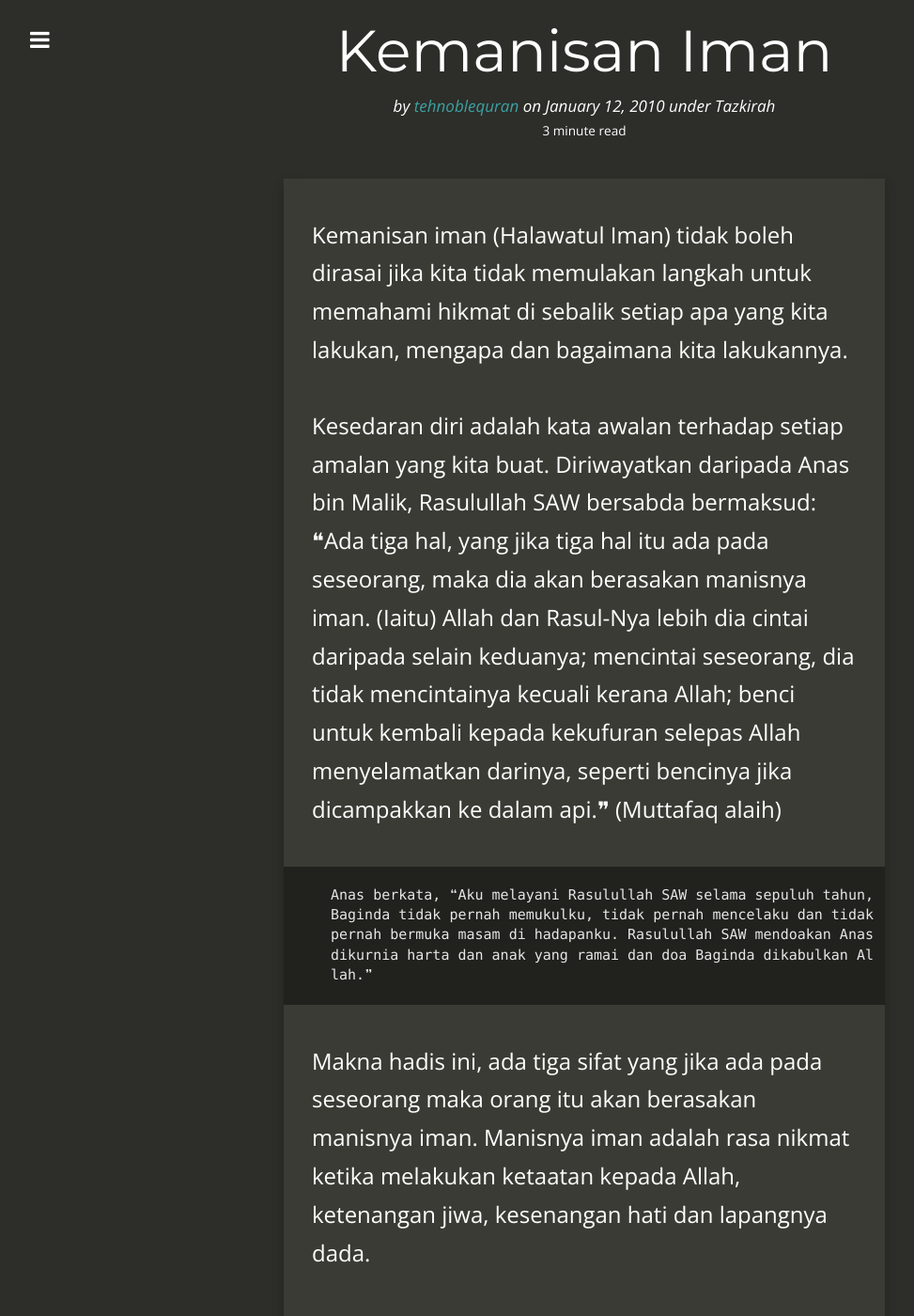
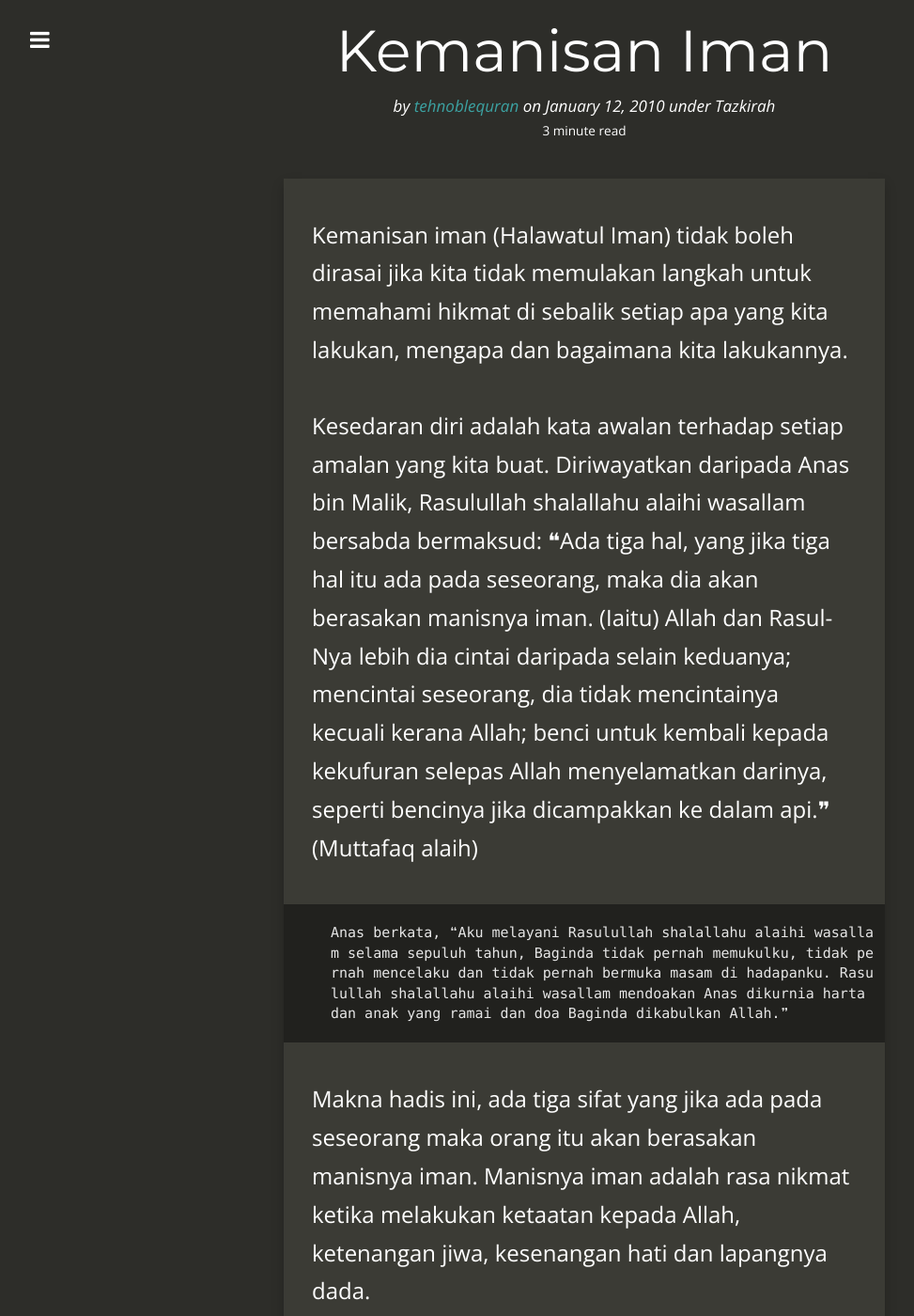
Before and after one commit to kedamaian/swsyafiq, a Jekyll site: the page built from _posts/2010-01-12-halawatul-iman.md, in a window 1280 px wide and 1400 px high. Shown: the whole window at 94% size, without its empty margins (18-991 px from the left). Built offline with Jekyll 4.4.1, drawn with Linux system fonts in a browser that asks for light colours; nearby versions of some CDN libraries; comment, search, counter and statistics services are not loaded; some of the changed text lies outside the part shown.

Commit message:
Update 2010-01-12-halawatul-iman.md

```diff
--- a/_posts/2010-01-12-halawatul-iman.md
+++ b/_posts/2010-01-12-halawatul-iman.md
@@ -8,11 +8,11 @@ categories:
 ---
 Kemanisan iman (Halawatul Iman) tidak boleh dirasai jika kita tidak memulakan langkah untuk memahami hikmat di sebalik setiap apa yang kita lakukan, mengapa dan bagaimana kita lakukannya.
 
-Kesedaran diri adalah kata awalan terhadap setiap amalan yang kita buat. Diriwayatkan daripada Anas bin Malik, Rasulullah SAW bersabda bermaksud: ❝Ada tiga hal, yang jika tiga hal itu ada pada seseorang, maka dia akan berasakan manisnya iman. (Iaitu) Allah dan Rasul-Nya lebih dia cintai daripada selain keduanya; mencintai seseorang, dia tidak mencintainya kecuali kerana Allah; benci untuk kembali kepada kekufuran selepas Allah menyelamatkan darinya, seperti bencinya jika dicampakkan ke dalam api.❞ (Muttafaq alaih)
+Kesedaran diri adalah kata awalan terhadap setiap amalan yang kita buat. Diriwayatkan daripada Anas bin Malik, Rasulullah shalallahu alaihi wasallam bersabda bermaksud: ❝Ada tiga hal, yang jika tiga hal itu ada pada seseorang, maka dia akan berasakan manisnya iman. (Iaitu) Allah dan Rasul-Nya lebih dia cintai daripada selain keduanya; mencintai seseorang, dia tidak mencintainya kecuali kerana Allah; benci untuk kembali kepada kekufuran selepas Allah menyelamatkan darinya, seperti bencinya jika dicampakkan ke dalam api.❞ (Muttafaq alaih)
 
 
 
-    Anas berkata, ❝Aku melayani Rasulullah SAW selama sepuluh tahun, Baginda tidak pernah memukulku, tidak pernah mencelaku dan tidak pernah bermuka masam di hadapanku. Rasulullah SAW mendoakan Anas dikurnia harta dan anak yang ramai dan doa Baginda dikabulkan Allah.❞
+    Anas berkata, ❝Aku melayani Rasulullah shalallahu alaihi wasallam selama sepuluh tahun, Baginda tidak pernah memukulku, tidak pernah mencelaku dan tidak pernah bermuka masam di hadapanku. Rasulullah shalallahu alaihi wasallam mendoakan Anas dikurnia harta dan anak yang ramai dan doa Baginda dikabulkan Allah.❞
 
 
 
@@ -54,18 +54,18 @@ Kata kunci segala permasalahan ini adalah ikhlas. Mengikut Imam Ibnul Qayyim, an
 
 
 
-Mencintai Rasulullah SAW yang menyusul selepas mencintai Allah adalah ciri terpenting yang harus dimiliki sesiapa saja yang ingin berasakan kelazatan iman. Cinta Allah dan Rasul-Nya adalah kayu ukur bagi kecintaan terhadap diri sendiri, orang tua, anak dan seluruh manusia.
+Mencintai Rasulullah shalallahu alaihi wasallam yang menyusul selepas mencintai Allah adalah ciri terpenting yang harus dimiliki sesiapa saja yang ingin berasakan kelazatan iman. Cinta Allah dan Rasul-Nya adalah kayu ukur bagi kecintaan terhadap diri sendiri, orang tua, anak dan seluruh manusia.
 
 
 
-Suatu ketika Saidina Umar berkata kepada Nabi SAW:
+Suatu ketika Saidina Umar berkata kepada Nabi shalallahu alaihi wasallam:
 
 ❝Wahai Rasulullah, sungguh engkau lebih aku cintai daripada segala sesuatu apa pun, kecuali diriku.❞
 
 
 
-Maka Nabi SAW menjawab, ❝Bukan begitu, demi zat yang jiwaku berada di tangan-Nya, sehingga aku lebih engkau cintai daripada dirimu sendiri.❞ Maka Umar menjawab, ❝Demi Allah, sesungguhnya engkau sekarang lebih aku cintai daripada diriku sendiri.❞
+Maka Nabi shalallahu alaihi wasallam menjawab, ❝Bukan begitu, demi zat yang jiwaku berada di tangan-Nya, sehingga aku lebih engkau cintai daripada dirimu sendiri.❞ Maka Umar menjawab, ❝Demi Allah, sesungguhnya engkau sekarang lebih aku cintai daripada diriku sendiri.❞
 
-Maka Nabi SAW menjawab, ❝Sekarang Umar, (telah sempurna imanmu).❞
+Maka Nabi shalallahu alaihi wasallam menjawab, ❝Sekarang Umar, (telah sempurna imanmu).❞
 
-Anas juga meriwayatkan daripada Rasulullah SAW, beliau bersabda yang bermaksud: "Tidak beriman salah seorang di antara kalian, sehingga aku lebih dia cintai daripada orang tuanya, anaknya dan seluruh manusia."
+Anas juga meriwayatkan daripada Rasulullah shalallahu alaihi wasallam, beliau bersabda yang bermaksud: "Tidak beriman salah seorang di antara kalian, sehingga aku lebih dia cintai daripada orang tuanya, anaknya dan seluruh manusia."
```
